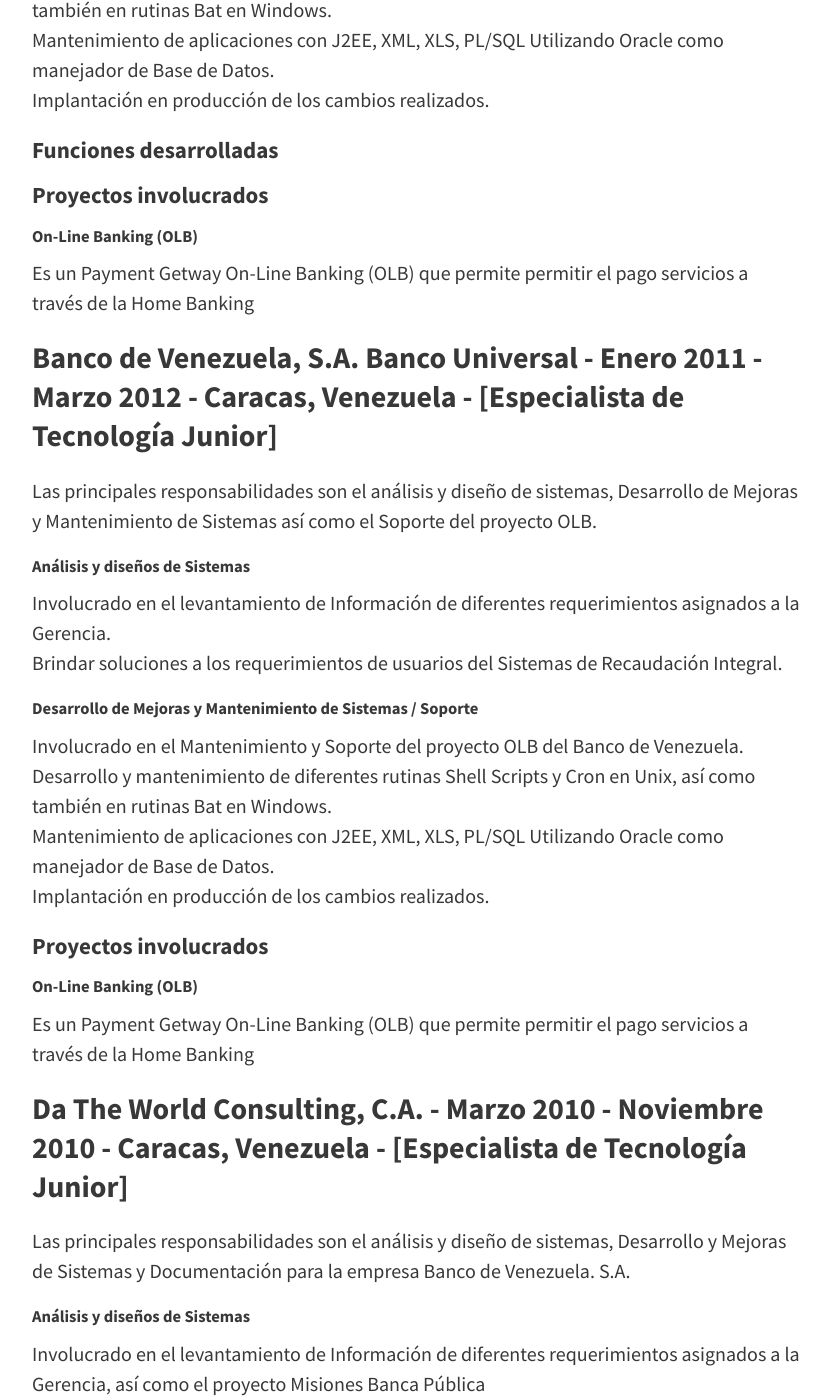
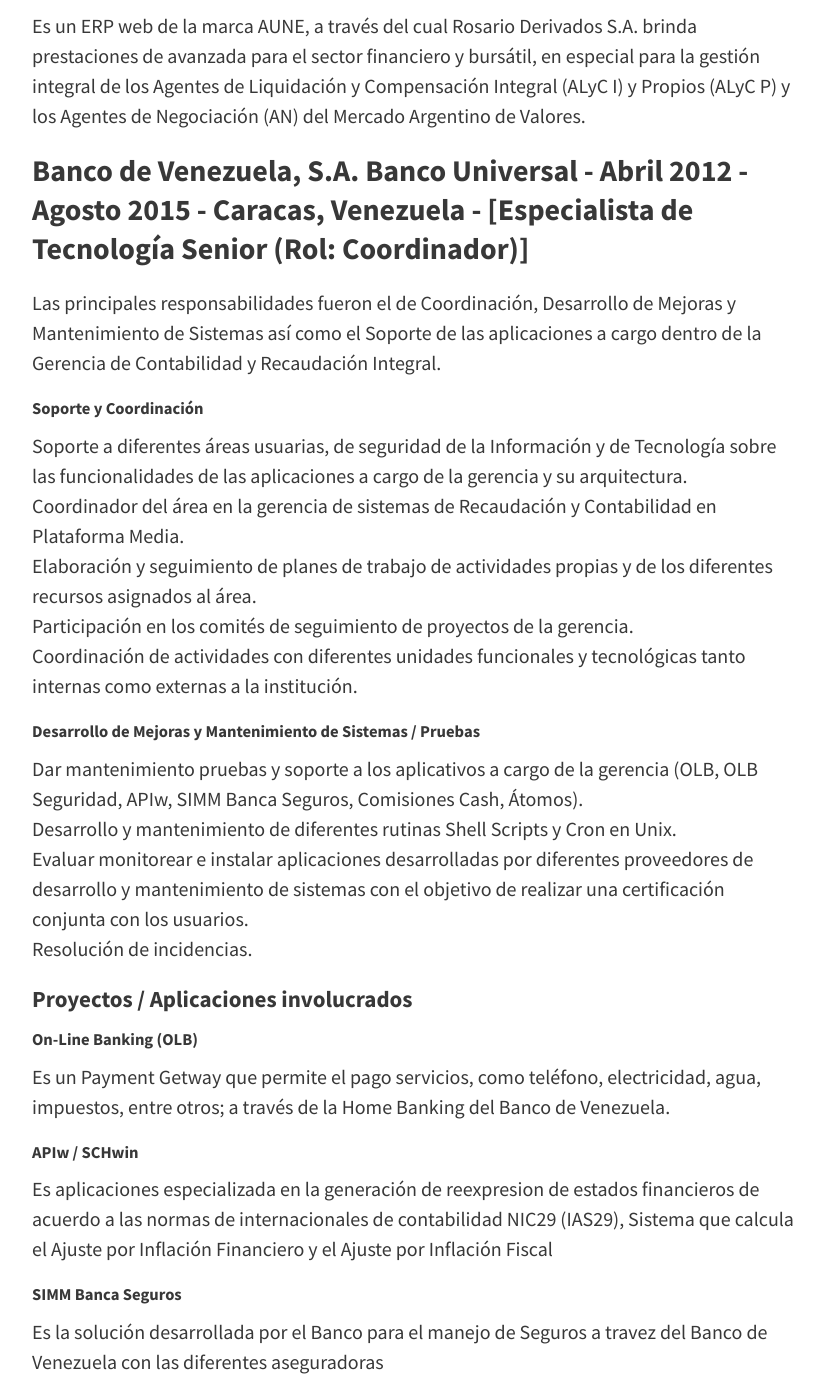
Before and after one commit to yotta2040/yotta2040.github.io, a Jekyll site: the page built from career.md, in a window 1280 px wide and 1400 px high, scrolled down 1286 px. Shown: the whole window, without its empty margins (224-1054 px from the left). Built offline with Jekyll 4.4.1, drawn with Linux system fonts in a browser that asks for light colours; nearby versions of some CDN libraries; comment, search, counter and statistics services are not loaded; some of the changed text lies outside the part shown.

Commit message:
modificacion de carrera

```diff
--- a/career.md
+++ b/career.md
@@ -5,17 +5,130 @@
 permalink: /career/
 feature-img: "img/page/espacio.jpeg"
 ---
-Analizar, diseñar, probar, implantar y dar mantenimiento a las aplicaciones para el envió de información sobre las Recaudaciones de la gerencia, asignadas por el coordinador de le gerencia.
-Dar mantenimiento y soporte a los aplicativos a su cargo (OLB, OLB Seguridad, APIw, SIMM Banca Seguros, Comisiones Cash, Átomos).
-Instalación y mantenimiento de sistemas diseñados bajo diferentes entornos.
-Brindar soluciones a los requerimientos de usuarios del Sistemas Contabilidad y Recaudación Integral.
-Desarrollo de aplicaciones con J2EE, XML, XSL, entre otros; PL/SQL Utilizando Oracle como manejador de Base de Datos.
-Desarrollo de rutinas Shell Scripts y Cron en Unix.
-Conocimiento en Sistemas Bancarios, Financieros y Administrativos.
 
+<!--Aune-->
+
+### Mercado Argentino de Valores. S.A. - Agosto 2017 - Diciembre 2020 - Córdoba, Argentina - [Desarrollador de Software]
+Las principales responsabilidades fueron Desarrollo de Mejoras y Mantenimiento del Sistemas Financiero Hígyrus
+
+##### Desarrollo de Mejoras y Mantenimiento de Sistemas / Documentación
+Desarrollo y mantenimiento al aplicativo Hígirus.
+Resolución de incidencias del área de Soporte sobre el Sistema Financiero.
+Analizar, probar, implantar y dar mantenimiento a diferentes Web Service que permiten la comunicación con empresas del Sector Financiero.
+Brindar soluciones a los requerimientos de usuarios.
+Elaboración de manuales y documentación de sistemas.
+
+##### Instalación / configuración Equipos
+Instalación y Mantenimiento a servidores Unix.
+Configuración e instalación de puestos de trabajo.
+
+#### Soluciones desarrolladas
+
+##### Menu de Soporte
+Es un desarrollo interno con el fin de reducir los tiempos de respuesta a los clientes para el reinicio, publicación de los cambios por parte del área de Soporte al Cliente; así como también el despliegue de demos para pruebas.
+
+#### Sistemas / Aplicaciones involucrados
+
+##### Sistemas Financiero Hígyrus
+Es un ERP web de la marca AUNE, a través del cual Rosario Derivados S.A. brinda prestaciones de avanzada para el sector financiero y bursátil, en especial para la gestión integral de los Agentes de Liquidación y Compensación Integral (ALyC I) y Propios (ALyC P) y los Agentes de Negociación (AN) del Mercado Argentino de Valores.
+
+
+
+
+
+
+<!--Banco de Venezuela Senior (Rol: Coordinador)-->
+### Banco de Venezuela, S.A. Banco Universal - Abril 2012 - Agosto 2015 - Caracas, Venezuela - [Especialista de Tecnología Senior (Rol: Coordinador)]
+Las principales responsabilidades fueron el de Coordinación, Desarrollo de Mejoras y Mantenimiento de Sistemas así como el Soporte de las aplicaciones a cargo dentro de la Gerencia de Contabilidad y Recaudación Integral.
+
+##### Soporte y Coordinación
+Soporte a diferentes áreas usuarias, de seguridad de la Información y de Tecnología sobre las funcionalidades de las aplicaciones a cargo de la gerencia y su arquitectura.
+Coordinador del área en la gerencia de sistemas de Recaudación y Contabilidad en Plataforma Media.
+Elaboración y seguimiento de planes de trabajo de actividades propias y de los diferentes recursos asignados al área.
+Participación en los comités de seguimiento de proyectos de la gerencia.
+Coordinación de actividades con diferentes unidades funcionales y tecnológicas tanto internas como externas a la institución.
+
+##### Desarrollo de Mejoras y Mantenimiento de Sistemas / Pruebas
+Dar mantenimiento pruebas y soporte a los aplicativos a cargo de la gerencia (OLB, OLB Seguridad, APIw, SIMM Banca Seguros, Comisiones Cash, Átomos).
+Desarrollo y mantenimiento de diferentes rutinas Shell Scripts y Cron en Unix.
+Evaluar monitorear e instalar aplicaciones desarrolladas por diferentes proveedores de desarrollo y mantenimiento de sistemas con el objetivo de realizar una certificación conjunta con los usuarios.
+Resolución de incidencias.
+
+
+#### Proyectos / Aplicaciones involucrados
+
+##### On-Line Banking (OLB)
+Es un Payment Getway que permite el pago servicios, como teléfono, electricidad, agua, impuestos, entre otros; a través de la Home Banking del Banco de Venezuela.
+<!--
+	Doris Collazo y Miguel Rojas
+	Mega Soft Computación C.A
+-->
+
+##### APIw / SCHwin
+Es aplicaciones especializada en la generación de reexpresion de estados financieros de acuerdo a las normas de internacionales de contabilidad NIC29 (IAS29), Sistema que calcula el Ajuste por Inflación Financiero y el Ajuste por Inflación Fiscal
+<!--
+	Elias Gonzales
+	SCH Consultores C.A.
+-->
+##### SIMM Banca Seguros
+Es la solución desarrollada por el Banco para el manejo de Seguros a travez del Banco de Venezuela con las diferentes aseguradoras
+
+##### Comisiones Cash
+Solución encargada de recaudación de fondos por los diferentes servicios que ofrece a las empresas por el pago a travez de los diferentes canales del Banco
+
+##### Átomos
+Son módulos para la transmisión de data que la banca debe enviar regularmente a la Superintendencia de las Instituciones del Sector Bancario (Sudeban)
+
+
+
+
+
+
+<!--Banco de Venezuela Senior-->
 ### Banco de Venezuela, S.A. Banco Universal - Abril 2012 - Agosto 2015 - Caracas, Venezuela - [Especialista de Tecnología Senior]
+Las principales responsabilidades fueron el análisis y diseño de sistemas, Desarrollo de Mejoras y Mantenimiento de Sistemas así como el Soporte de las aplicaciones a cargo dentro de la Gerencia de Contabilidad y Recaudación Integral.
 
-Las principales responsabilidades son el análisis y diseño de sistemas, Desarrollo de Mejoras y Mantenimiento de Sistemas así como el Soporte de los diferentes proyectos de la Gerencia.
+##### Análisis y diseños de Sistemas
+Involucrado en el levantamiento de Información de diferentes requerimientos de la Gerencia.
+Analizar y diseñar soluciones para usuarios funcionales tanto internos como externos al Banco.
+Elaboración de análisis y documentación de sistemas.
+
+##### Desarrollo de Mejoras y Mantenimiento de Sistemas / Soporte / Pruebas
+Dar mantenimiento pruebas y soporte a los aplicativos a cargo de la gerencia (OLB, OLB Seguridad, APIw, SIMM Banca Seguros, Comisiones Cash, Átomos).
+Desarrollo y mantenimiento de diferentes rutinas Shell Scripts y Cron en Unix, así como también en rutinas Bat en Windows.
+Evaluar monitorear e instalar aplicaciones desarrolladas por diferentes proveedores de desarrollo y mantenimiento de sistemas con el objetivo de realizar una certificación conjunta con los usuarios.
+Resolución de incidencias.
+
+#### Proyectos / Aplicaciones involucrados
+
+##### On-Line Banking (OLB)
+Es un Payment Getway que permite el pago servicios, como teléfono, electricidad, agua, impuestos, entre otros; a través de la Home Banking del Banco de Venezuela.
+<!--
+	Doris Collazo y Miguel Rojas
+	Mega Soft Computación C.A
+-->
+
+##### APIw / SCHwin
+Es aplicaciones especializada en la generación de reexpresion de estados financieros de acuerdo a las normas de internacionales de contabilidad NIC29 (IAS29), Sistema que calcula el Ajuste por Inflación Financiero y el Ajuste por Inflación Fiscal
+<!--
+	Elias Gonzales
+	SCH Consultores C.A.
+-->
+##### SIMM Banca Seguros
+Es la solución desarrollada por el Banco para el manejo de Seguros a travez del Banco de Venezuela con las diferentes aseguradoras
+
+##### Comisiones Cash
+Solución encargada de recaudación de fondos por los diferentes servicios que ofrece a las empresas por el pago a travez de los diferentes canales del Banco
+
+##### Átomos
+Son módulos para la transmisión de data que la banca debe enviar regularmente a la Superintendencia de las Instituciones del Sector Bancario (Sudeban)
+
+
+
+
+<!--Banco de Venezuela Junior-->
+### Banco de Venezuela, S.A. Banco Universal - Enero 2011 - Marzo 2012 - Caracas, Venezuela - [Especialista de Tecnología Junior]
+Las principales responsabilidades fueron el análisis y diseño de sistemas, Desarrollo de Mejoras y Mantenimiento de Sistemas así como el Soporte del proyecto OLB.
 
 ##### Análisis y diseños de Sistemas
 Involucrado en el levantamiento de Información de diferentes requerimientos asignados a la Gerencia.
@@ -27,37 +140,17 @@
 Mantenimiento de aplicaciones con J2EE, XML, XLS, PL/SQL Utilizando Oracle como manejador de Base de Datos.
 Implantación en producción de los cambios realizados.
 
-#### Funciones desarrolladas
-
-#### Proyectos involucrados
+#### Proyectos / Aplicaciones involucrados
 
 ##### On-Line Banking (OLB)
-Es un Payment Getway On-Line Banking (OLB) que permite  permitir el pago servicios a través de la Home Banking
+Es un Payment Getway que permite  permitir el pago servicios, como teléfono, electricidad, agua, impuestos, entre otros; a través de la Home Banking del Banco de Venezuela.
 
 
 
-### Banco de Venezuela, S.A. Banco Universal - Enero 2011 - Marzo 2012 - Caracas, Venezuela - [Especialista de Tecnología Junior]
 
-Las principales responsabilidades son el análisis y diseño de sistemas, Desarrollo de Mejoras y Mantenimiento de Sistemas así como el Soporte del proyecto OLB.
-
-##### Análisis y diseños de Sistemas
-Involucrado en el levantamiento de Información de diferentes requerimientos asignados a la Gerencia.
-Brindar soluciones a los requerimientos de usuarios del Sistemas de Recaudación Integral.
-
-##### Desarrollo de Mejoras y Mantenimiento de Sistemas / Soporte
-Involucrado en el Mantenimiento y Soporte del proyecto OLB del Banco de Venezuela.
-Desarrollo y mantenimiento de diferentes rutinas Shell Scripts y Cron en Unix, así como también en rutinas Bat en Windows.
-Mantenimiento de aplicaciones con J2EE, XML, XLS, PL/SQL Utilizando Oracle como manejador de Base de Datos.
-Implantación en producción de los cambios realizados.
-
-#### Proyectos involucrados
-
-##### On-Line Banking (OLB)
-Es un Payment Getway On-Line Banking (OLB) que permite  permitir el pago servicios a través de la Home Banking
-
+<!--Da The World Consultin Junior-->
 ### Da The World Consulting, C.A. - Marzo 2010 - Noviembre 2010 - Caracas, Venezuela - [Especialista de Tecnología Junior]
-
-Las principales responsabilidades son el análisis y diseño de sistemas, Desarrollo y Mejoras de Sistemas y Documentación para la empresa Banco de Venezuela. S.A.
+Las principales responsabilidades fueron el análisis y diseño de sistemas, Desarrollo y Mejoras de Sistemas y Documentación para la empresa Banco de Venezuela. S.A.
 
 ##### Análisis y diseños de Sistemas
 Involucrado en el levantamiento de Información de diferentes requerimientos asignados a la Gerencia, así como el proyecto Misiones Banca Pública
@@ -69,11 +162,14 @@
 #### Proyectos involucrados
 
 ##### Misiones Banca Pública
-Es un instrumento financiero que permite movilizar los fondos asignados como beneficio por diferentes entes del Estado Venezolano.
-Existirían diferentes distribuciones: alimentación y salud, efectivo, librería y juguetería, calzado y ropa, educación, ferretería y otros; según lo determine el ente.
+Era un instrumento financiero que permitiría movilizar los fondos asignados como beneficio por diferentes entes del Estado Venezolano. Existirían diferentes distribuciones: alimentación y salud, efectivo, librería y juguetería, calzado y ropa, educación, ferretería y otros; según lo determine el ente.
 
+
+
+
+
+<!--Asesoria Modt-->
 ### Asesoria Modt, C.A. – Febrero 2010 – Marzo 2010 - Caracas, Venezuela - [Analista General]
-
 Las principales responsabilidades fueron en Control de Expedientes para la empresa Banco de Venezuela. S.A.
 
 ##### Responsabilidades de Control de Expedientes
```
Also changed, not shown: about.md (+10 -0 lines).
